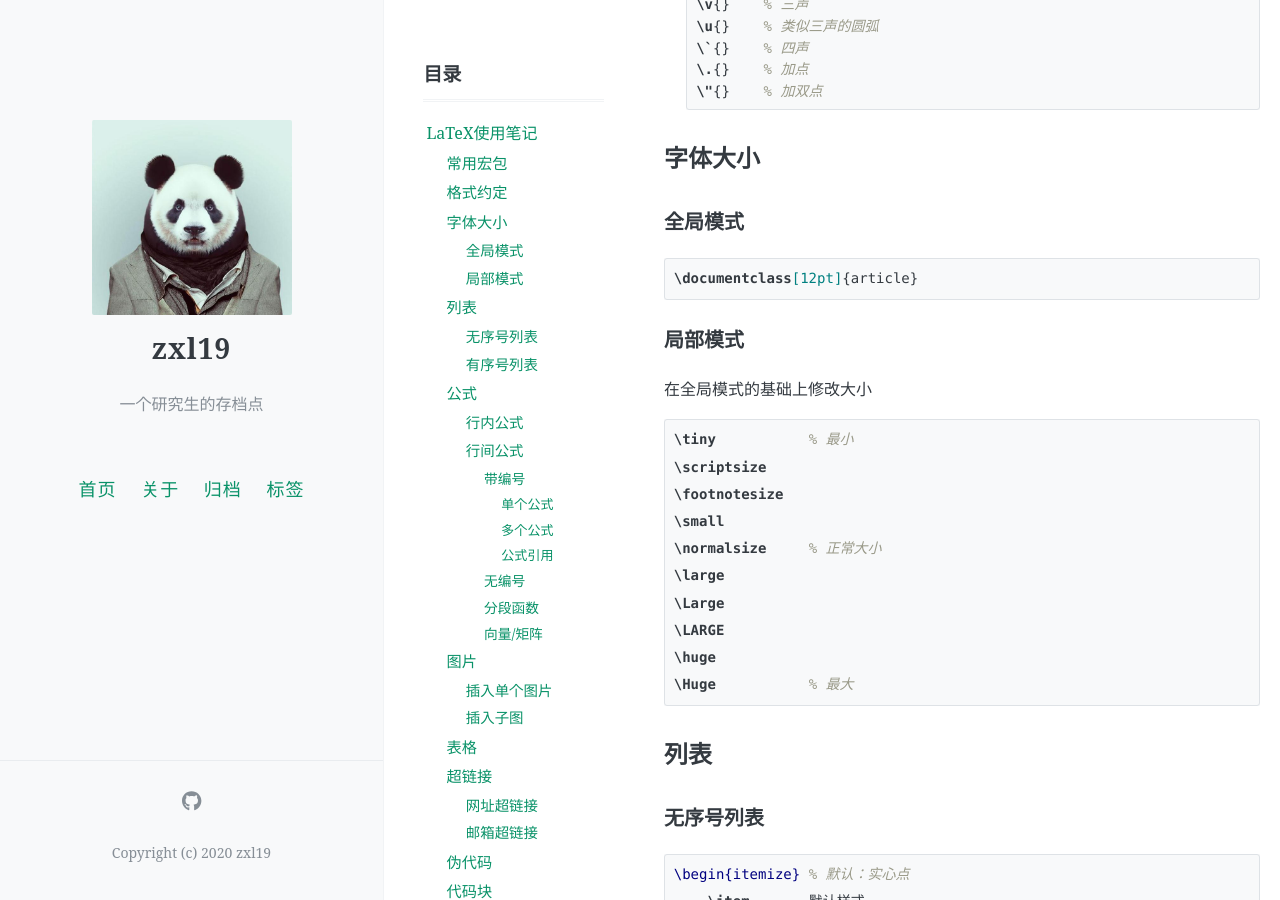
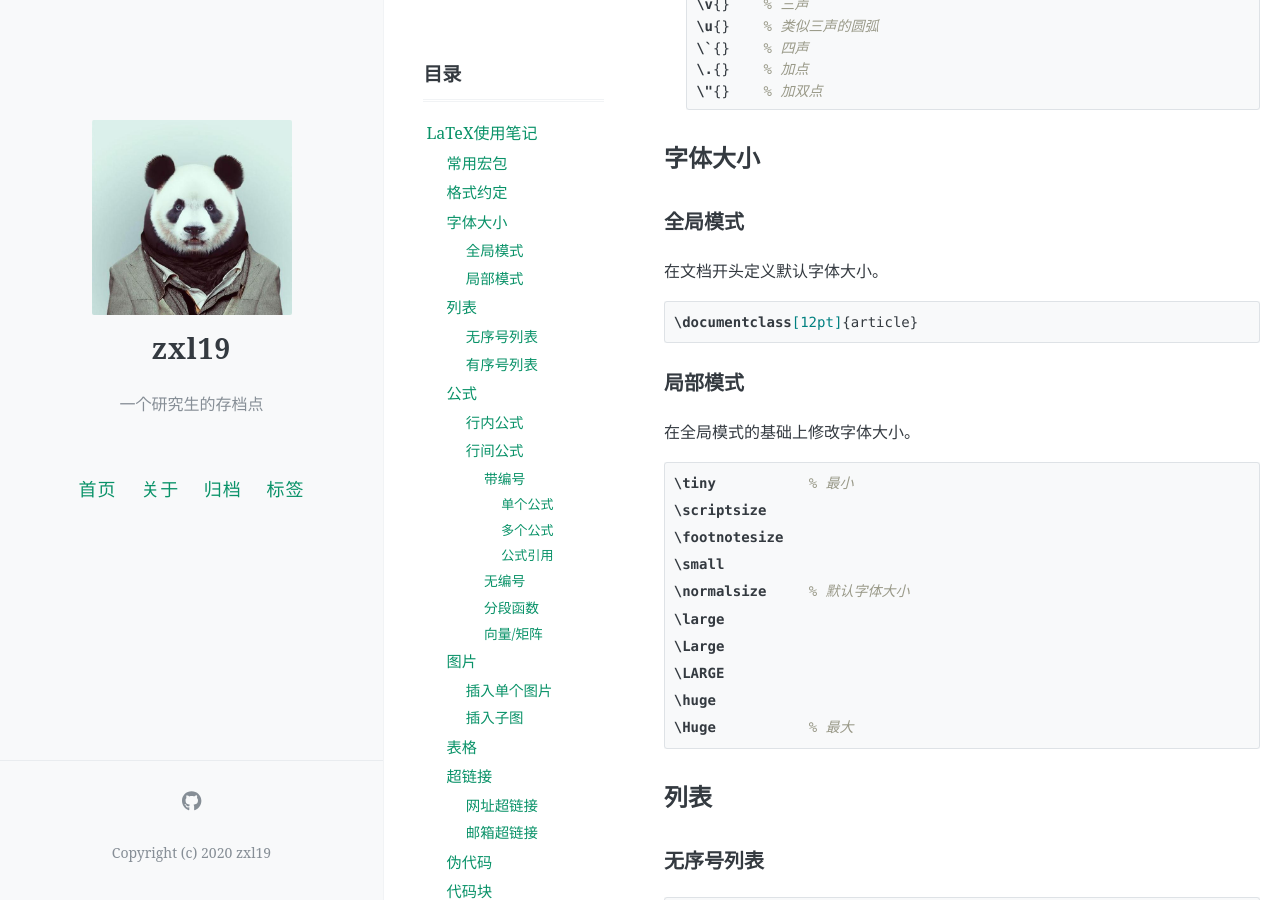
Before and after one commit to zxl19/zxl19.github.io, a Jekyll site: the page built from _posts/2021-03-29-latex-note.md, in a window 1280 px wide and 900 px high, scrolled down 2564 px. Built offline with Jekyll 4.4.1, drawn with Linux system fonts in a browser that asks for light colours; formulas are drawn with MathJax 3; comment, search, counter and statistics services are not loaded.

Commit message:
Update 2021-03-29-latex-note.md

````diff
--- a/_posts/2021-03-29-latex-note.md
+++ b/_posts/2021-03-29-latex-note.md
@@ -119,20 +119,22 @@ pinned: true
 
 ### 全局模式
 
+在文档开头定义默认字体大小。
+
 ```latex
 \documentclass[12pt]{article}
 ```
 
 ### 局部模式
 
-在全局模式的基础上修改大小
+在全局模式的基础上修改字体大小。
 
 ```latex
 \tiny           % 最小
 \scriptsize
 \footnotesize
 \small
-\normalsize     % 正常大小
+\normalsize     % 默认字体大小
 \large
 \Large
 \LARGE
````
